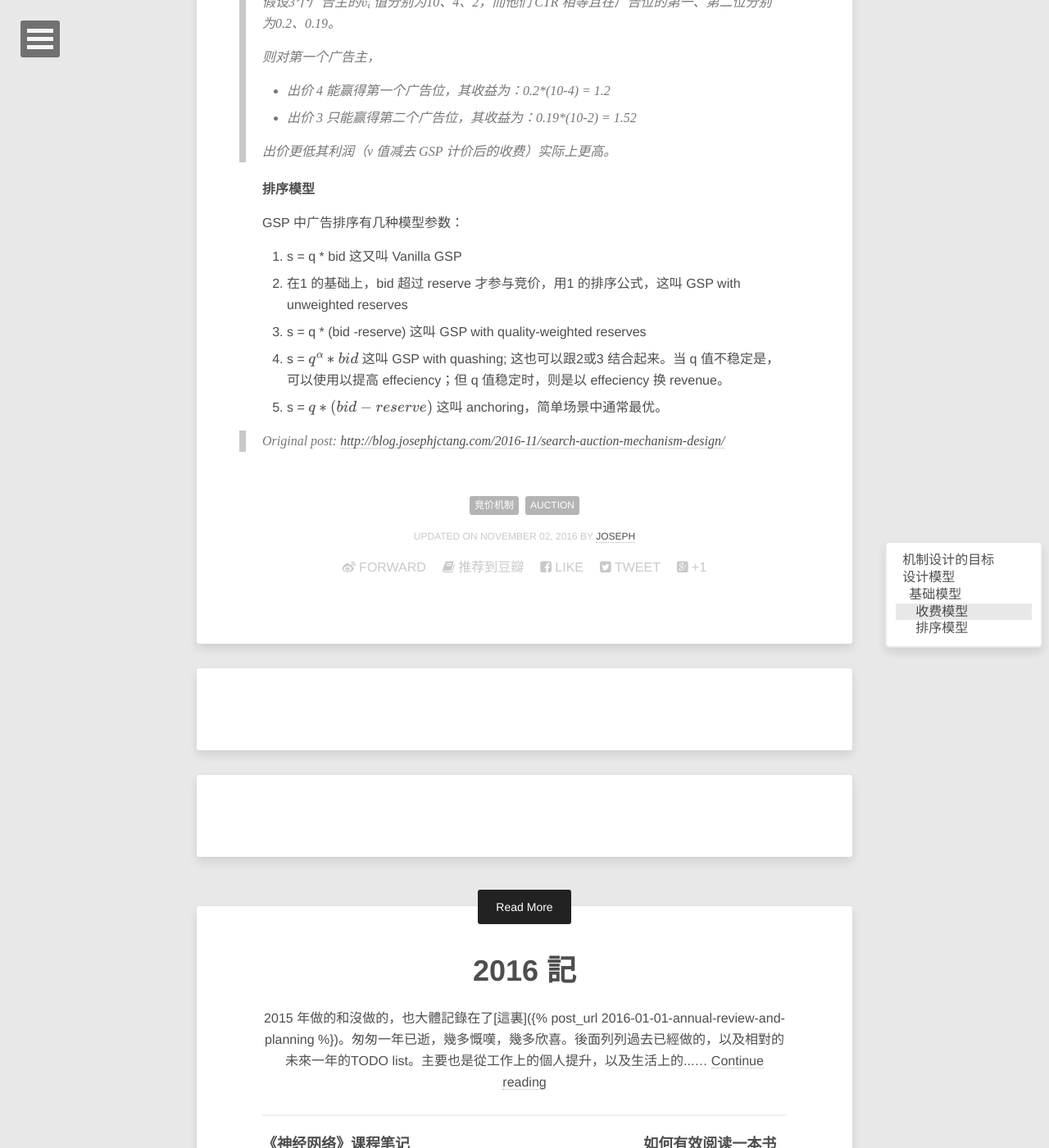
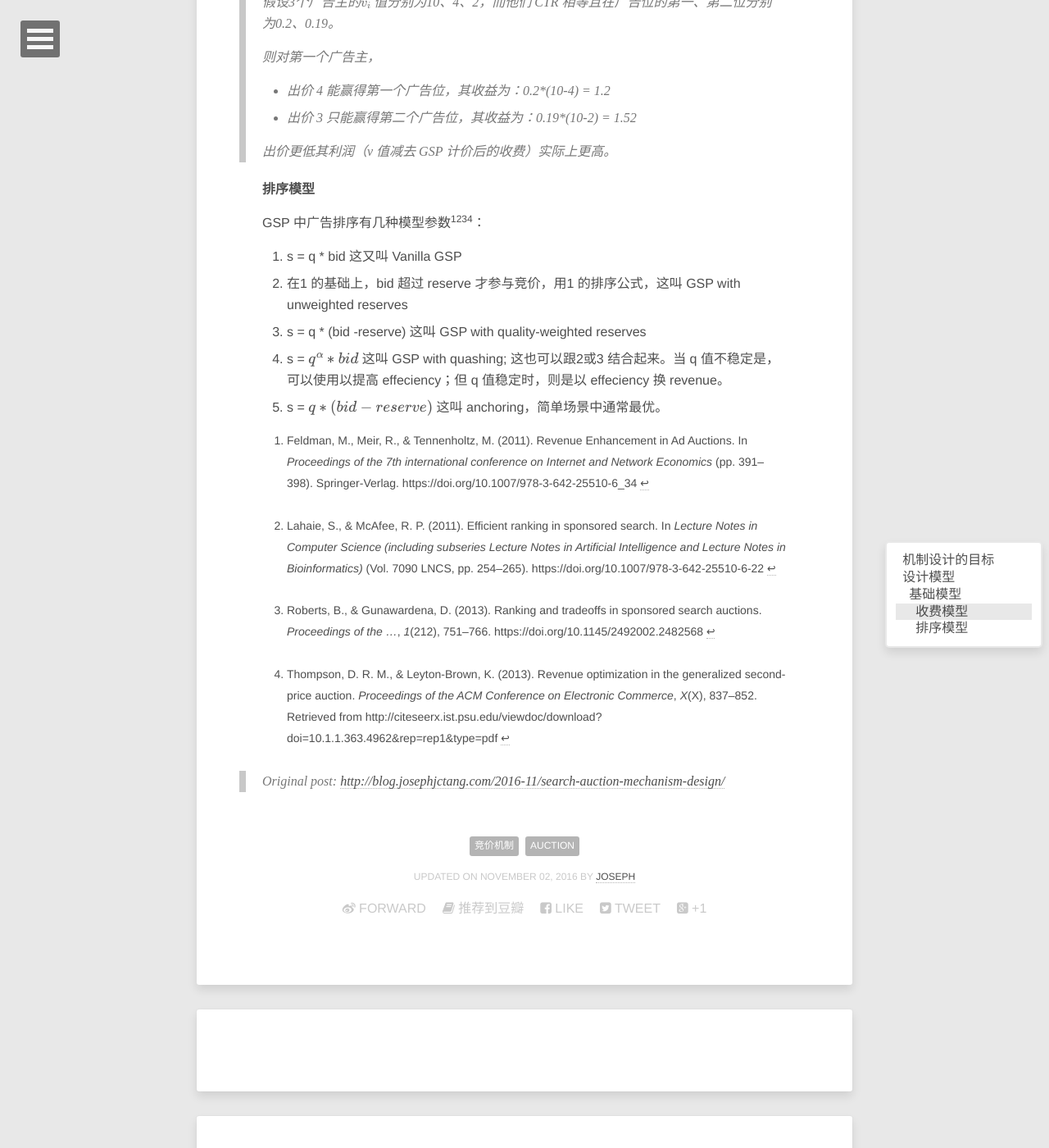
Before and after one commit to jinntrance/blog, a Jekyll site: the page built from CHINESE/_posts/2016-11-02-search-auction-mechanism-design.md, in a window 1280 px wide and 1400 px high, scrolled down 1499 px. Shown: the whole window at 82% size. Built offline with Jekyll 4.4.1, drawn with Linux system fonts in a browser that asks for light colours; formulas are drawn with MathJax 3; comment, search, counter and statistics services are not loaded; some of the changed text lies outside the part shown.

Commit message:
add new references to mechanism design

```diff
--- a/CHINESE/_posts/2016-11-02-search-auction-mechanism-design.md
+++ b/CHINESE/_posts/2016-11-02-search-auction-mechanism-design.md
@@ -71,10 +71,17 @@ share:
 
 #### 排序模型
 
-GSP 中广告排序有几种模型参数：
+GSP 中广告排序有几种模型参数[^1][^2][^3][^4]：
 
 1. s = q * bid 这又叫 Vanilla GSP
 2. 在1 的基础上，bid 超过 reserve 才参与竞价，用1 的排序公式，这叫 GSP with unweighted reserves
 3. s = q * (bid -reserve) 这叫 GSP with quality-weighted reserves
 4. s = $q^\alpha * bid$ 这叫 GSP with quashing; 这也可以跟2或3 结合起来。当 q 值不稳定是，可以使用以提高 effeciency；但 q 值稳定时，则是以 effeciency 换 revenue。
 5. s = $q * (bid - reserve)$  这叫 anchoring，简单场景中通常最优。
+
+
+
+[^1]: Feldman, M., Meir, R., & Tennenholtz, M. (2011). Revenue Enhancement in Ad Auctions. In *Proceedings of the 7th international conference on Internet and Network Economics* (pp. 391–398). Springer-Verlag. https://doi.org/10.1007/978-3-642-25510-6_34
+[^2]: Lahaie, S., & McAfee, R. P. (2011). Efficient ranking in sponsored search. In *Lecture Notes in Computer Science (including subseries Lecture Notes in Artificial Intelligence and Lecture Notes in Bioinformatics)* (Vol. 7090 LNCS, pp. 254–265). https://doi.org/10.1007/978-3-642-25510-6-22
+[^3]: Roberts, B., & Gunawardena, D. (2013). Ranking and tradeoffs in sponsored search auctions. *Proceedings of the …*, *1*(212), 751–766. https://doi.org/10.1145/2492002.2482568
+[^4]: Thompson, D. R. M., & Leyton-Brown, K. (2013). Revenue optimization in the generalized second-price auction. *Proceedings of the ACM Conference on Electronic Commerce*, *X*(X), 837–852. Retrieved from http://citeseerx.ist.psu.edu/viewdoc/download?doi=10.1.1.363.4962&rep=rep1&type=pdf
```
